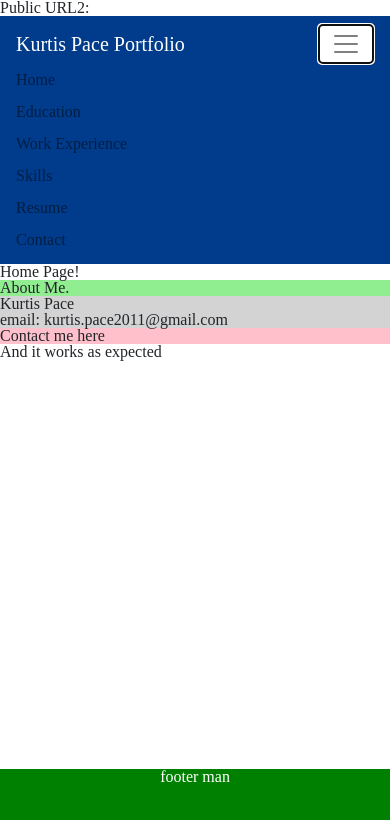
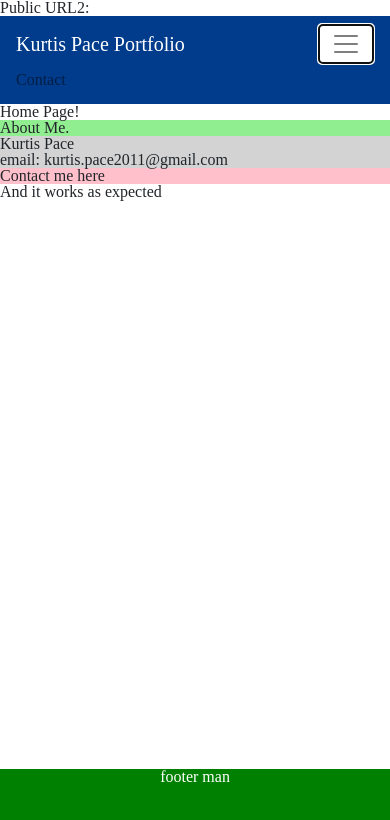
Before and after one commit to kurtisp2019/KurtisPacePortfolio, a React (Create React App) app in the folder client/: page / in a window 390 px wide. Both pictures are taken after a click on the button 346 px from the left and 44 px from the top of the page. Shown: the top 820 px of the page. Built offline with nearby package versions, Linux system fonts and the light colour scheme.

Commit message:
changed homepage

```diff
--- a/client/src/components/Header.js
+++ b/client/src/components/Header.js
@@ -9,7 +9,8 @@ import HomeLogo from "./HomeLogo"
 import { BrowserRouter as Router, Link } from "react-router-dom"
 import Navs from "../components/Navs"
 
-import { Nav, Navbar, NavDropdown, Button, Form , FormControl } from 'react-bootstrap'
+import { Nav, Navbar, NavDropdown, Button, Form, FormControl } from 'react-bootstrap'
+import { NavLink } from 'reactstrap';
 import AddClientWidthAndHeight from "../pages/AddClientWidthAndHeight"
 
 class Header extends Component {
@@ -51,12 +52,13 @@ class Header extends Component {
                 <Navbar.Toggle aria-controls="basic-navbar-nav" style = {{backgroundColor: "white"}}/>
                 <Navbar.Collapse id="basic-navbar-nav">
                     <Nav className="mr-auto">
-                        <Nav.Link href="/">Home</Nav.Link>
+                    <NavLink tag={Link} to="/contact">Contact </NavLink>
+                        {/* <Nav.Link href="/">Home</Nav.Link>
                         <Nav.Link href="/#/education">Education</Nav.Link>
                         <Nav.Link href="/KurtisPacePortfolio/workexperience">Work Experience</Nav.Link>
                         <Nav.Link href="/KurtisPacePortfolio/#/skills">Skills</Nav.Link>
                         <Nav.Link href="/resume">Resume</Nav.Link>
-                        <Nav.Link href="/contact">Contact</Nav.Link>
+                        <Nav.Link href="/contact">Contact</Nav.Link> */}
                     </Nav>
                 </Navbar.Collapse>
             </Navbar>
```
Also changed, not shown: 8 other files (tests, documents, lock files or other folders).
